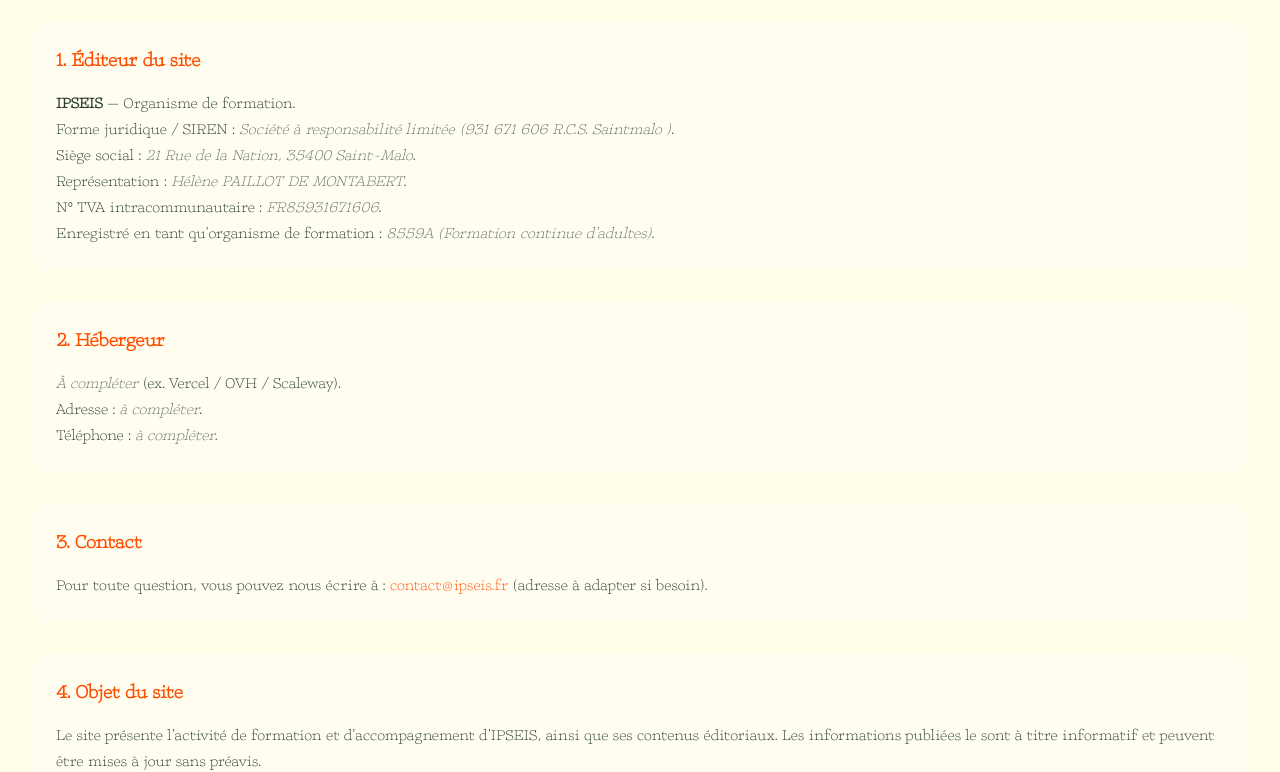
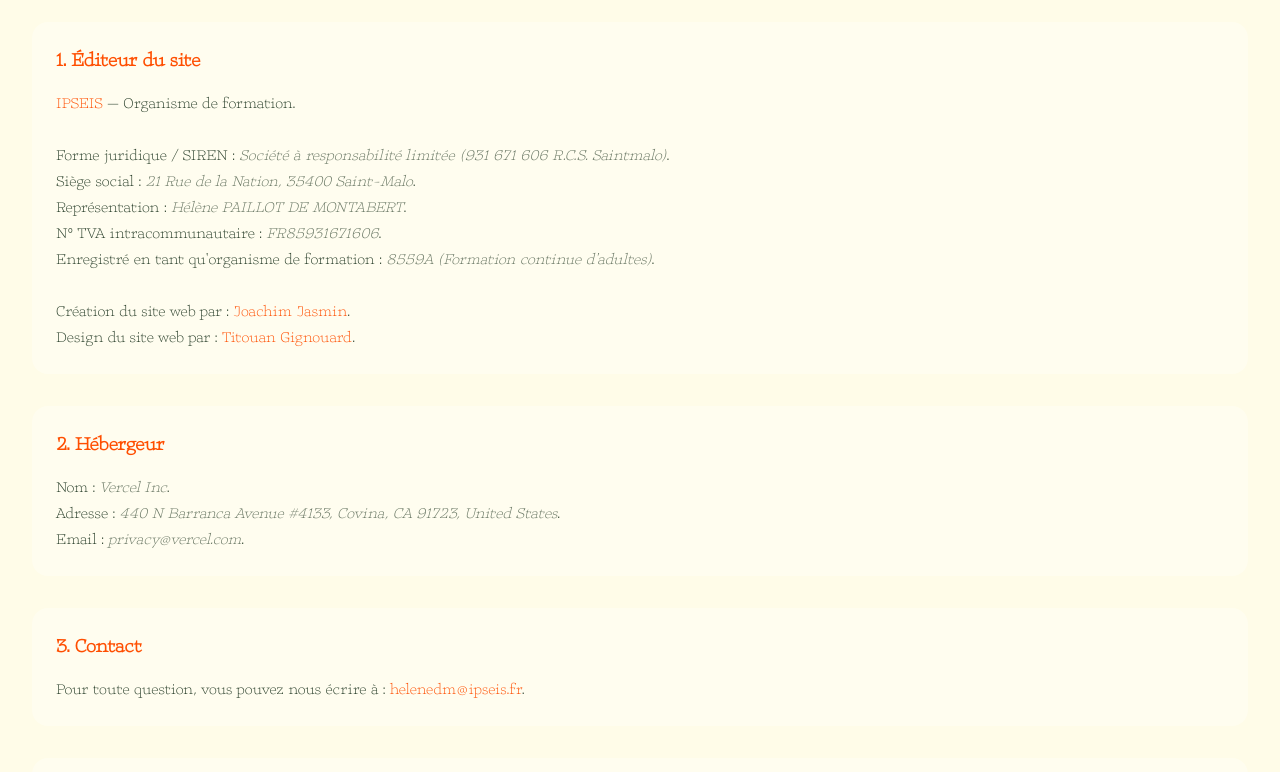
Before and after one commit to Jyok1m/ipseis, a Next.js app: page /mentions-legales in a window 1280 px wide. Shown: the part 614-1386 px from the top of the page. Built offline with nearby package versions, Linux system fonts and the light colour scheme; no server answers.

Commit message:
fix: mettre à jour la date de dernière modification et ajouter des informations sur l'hébergeur et les créateurs du site

```diff
--- a/src/app/mentions-legales/page.tsx
+++ b/src/app/mentions-legales/page.tsx
@@ -1,4 +1,3 @@
-// File: app/mentions-legales/page.tsx
 import Link from "next/link";
 
 export const metadata = {
@@ -12,7 +11,7 @@ export const metadata = {
 };
 
 export default function MentionsLegalesPage() {
-	const lastUpdate = "10 septembre 2025";
+	const lastUpdate = "11 septembre 2025";
 
 	return (
 		<main className="bg-support text-univers min-h-screen">
@@ -100,12 +99,33 @@ export default function MentionsLegalesPage() {
 					<h2 className="text-xl font-bold text-cohesion mb-4">1. Éditeur du site</h2>
 					<div className="text-base leading-relaxed space-y-2">
 						<p>
-							<strong className="text-univers">IPSEIS</strong> — Organisme de formation. <br />
-							Forme juridique / SIREN : <em className="text-univers/70">Société à responsabilité limitée (931 671 606 R.C.S. Saintmalo )</em>. <br />
+							<Link href="/" className="hover:underline underline-offset-4 text-cohesion">
+								IPSEIS
+							</Link>{" "}
+							— Organisme de formation. <br />
+							<br />
+							Forme juridique / SIREN : <em className="text-univers/70">Société à responsabilité limitée (931 671 606 R.C.S. Saintmalo)</em>. <br />
 							Siège social : <em className="text-univers/70">21 Rue de la Nation, 35400 Saint-Malo</em>. <br />
 							Représentation : <em className="text-univers/70">Hélène PAILLOT DE MONTABERT</em>. <br />
 							N° TVA intracommunautaire : <em className="text-univers/70">FR85931671606</em>. <br />
 							Enregistré en tant qu'organisme de formation : <em className="text-univers/70">8559A (Formation continue d'adultes)</em>.
+							<br />
+							<br />
+							Création du site web par :{" "}
+							<Link href="https://www.linkedin.com/in/joachim-jasmin/" target="_blank" className="hover:underline underline-offset-4 text-cohesion">
+								Joachim Jasmin
+							</Link>
+							.
+							<br />
+							Design du site web par :{" "}
+							<Link
+								href="https://www.malt.fr/profile/titouanguignouard/"
+								target="_blank"
+								className="hover:underline underline-offset-4 text-cohesion"
+							>
+								Titouan Gignouard
+							</Link>
+							.
 						</p>
 					</div>
 				</section>
@@ -114,9 +134,9 @@ export default function MentionsLegalesPage() {
 					<h2 className="text-xl font-bold text-cohesion mb-4">2. Hébergeur</h2>
 					<div className="text-base leading-relaxed">
 						<p>
-							<em className="text-univers/70">À compléter</em> (ex. Vercel / OVH / Scaleway). <br />
-							Adresse : <em className="text-univers/70">à compléter</em>. <br />
-							Téléphone : <em className="text-univers/70">à compléter</em>.
+							Nom : <em className="text-univers/70">Vercel Inc</em>. <br />
+							Adresse : <em className="text-univers/70">440 N Barranca Avenue #4133, Covina, CA 91723, United States</em>. <br />
+							Email : <em className="text-univers/70">privacy@vercel.com</em>.
 						</p>
 					</div>
 				</section>
@@ -126,10 +146,10 @@ export default function MentionsLegalesPage() {
 					<div className="text-base leading-relaxed">
 						<p>
 							Pour toute question, vous pouvez nous écrire à :{" "}
-							<a href="mailto:contact@ipseis.fr" className="text-cohesion hover:underline hover:underline-offset-4">
-								contact@ipseis.fr
-							</a>{" "}
-							(adresse à adapter si besoin).
+							<a href="mailto:helenedm@ipseis.fr" className="text-cohesion hover:underline hover:underline-offset-4">
+								helenedm@ipseis.fr
+							</a>
+							.
 						</p>
 					</div>
 				</section>
@@ -236,9 +256,9 @@ export default function MentionsLegalesPage() {
 					<div className="text-base leading-relaxed space-y-4">
 						<p>
 							Conformément au RGPD et à la loi Informatique et Libertés, vous disposez des droits d'accès, rectification, effacement, limitation,
-							opposition, portabilité, et du droit de définir des directives post‑mortem. Pour exercer vos droits :{" "}
-							<a href="mailto:dpo@ipseis.fr" className="text-cohesion hover:underline hover:underline-offset-4">
-								dpo@ipseis.fr
+							opposition, portabilité, et du droit de définir des directives post-mortem. Pour exercer vos droits :{" "}
+							<a href="mailto:helenedm@ipseis.fr" className="text-cohesion hover:underline hover:underline-offset-4">
+								helenedm@ipseis.fr
 							</a>{" "}
 							(joindre tout justificatif utile).
 						</p>
```
